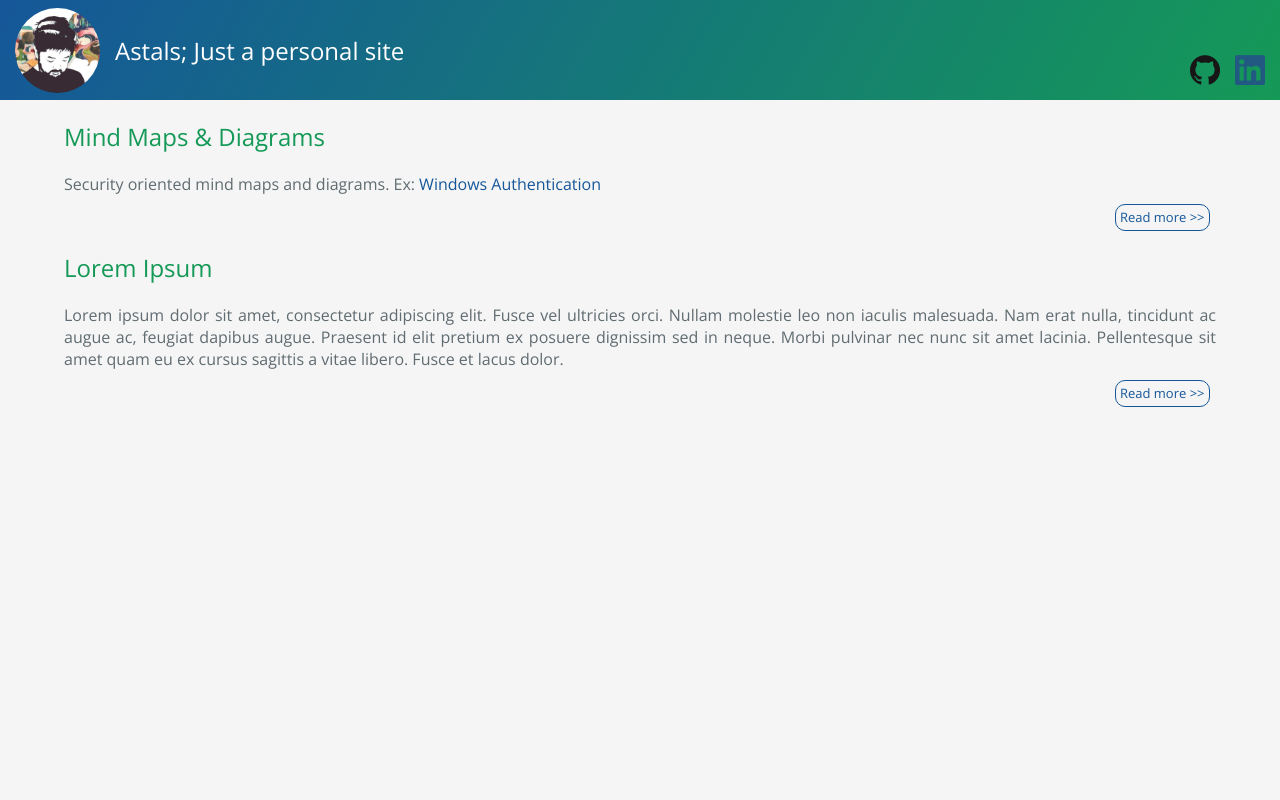
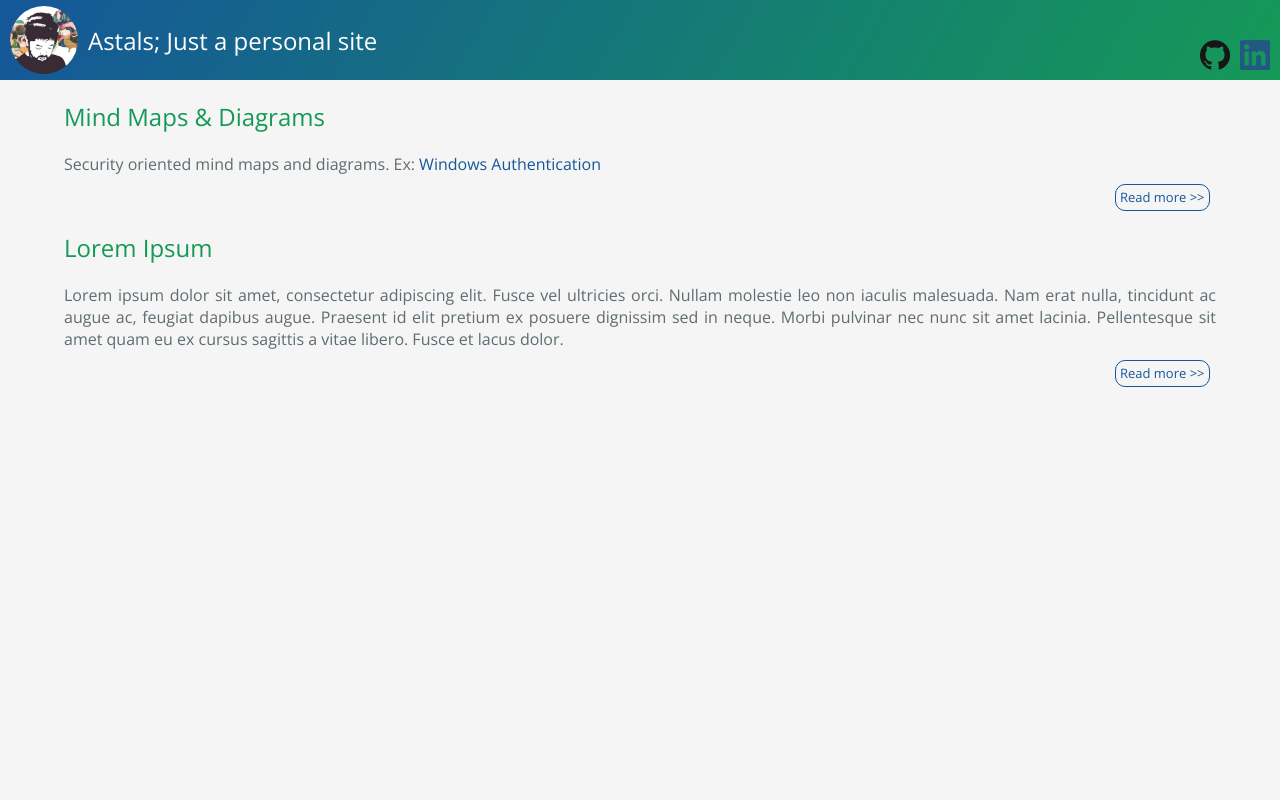
Before and after one commit to astals/astals.github.io, a plain HTML site: page index.html in a window 1280 px wide. Shown: the top 800 px of the page. Drawn offline with nearby package versions, Linux system fonts and the light colour scheme.

Commit message:
++ reduced header size

```diff
--- a/styles/main.css
+++ b/styles/main.css
@@ -13,7 +13,7 @@ html, body {
 
 header {
 	display: flex;
-	height: 100px;
+	height: 80px;
 	overflow: hidden;
 	color: #fff;
 	background-color: #159957;
@@ -24,33 +24,34 @@ header {
 	cursor: pointer;
 	height: 85%;
 	border-radius: 50%;
-	margin: auto 0px auto 15px;
+	margin: auto 0px auto 10px;
 }
+
 
 
 @media screen and (orientation:portrait) {
 	.header_title {
 		cursor: pointer;
-		margin: auto 0px auto 15px;
+		margin: auto 0px auto 10px;
 		color: white;
-		font-size: 1.4em
+		font-size: 1.4em;
 	}
 }
 
 @media screen and (orientation:landscape) {
 	.header_title {
 		cursor: pointer;
-		margin: auto 0px auto 15px;
+		margin: auto 0px auto 10px;
 		color: white;
 	}
 }
 
 .header_item_social_media {
-	margin: auto 15px 10px 0px;
+	margin: auto 10px 5px 0px;
 }
 
 .header_item_social_media_pusher_item {
-	margin: auto 15px 10px auto;
+	margin: auto 10px 5px auto;
 }
 .social_network_img{
 	width: 30px;
```
